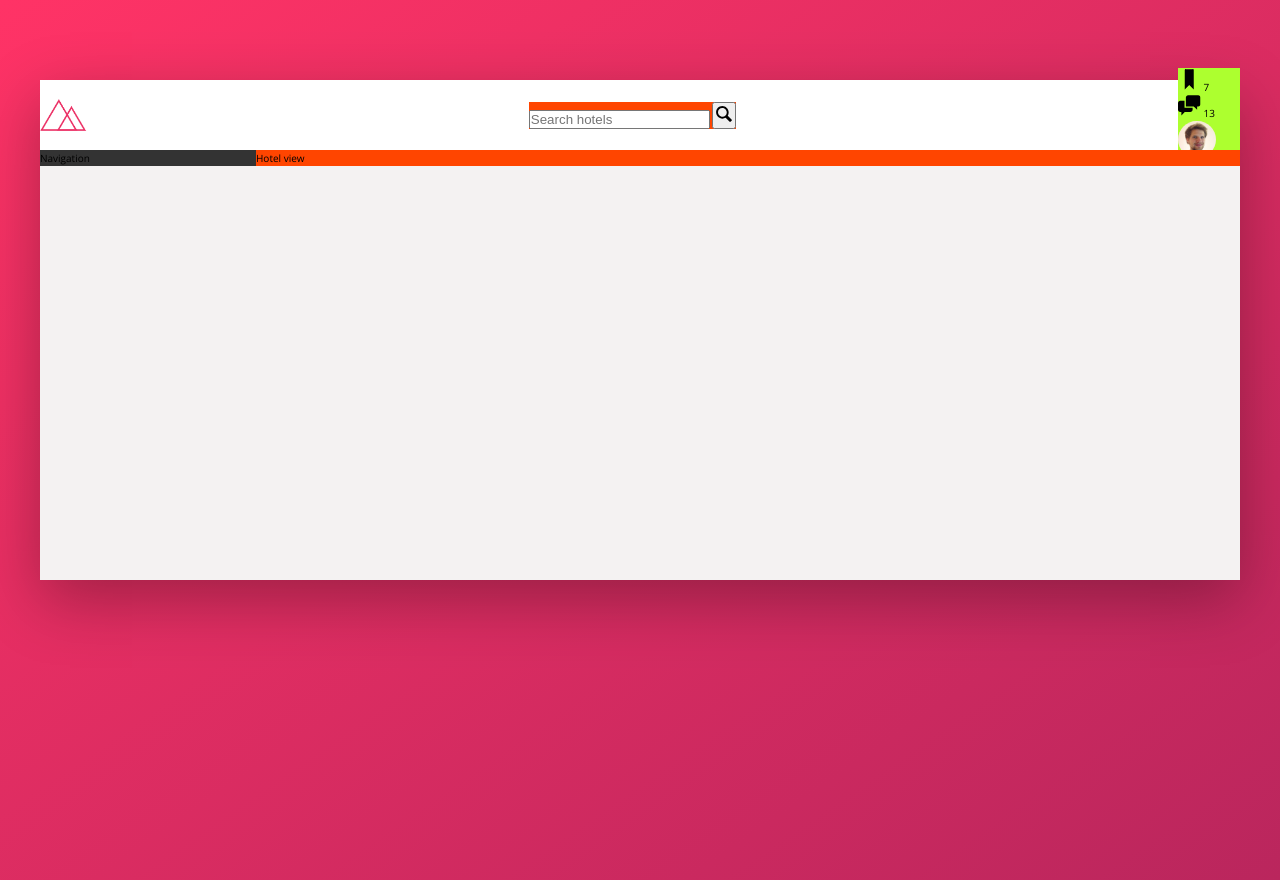
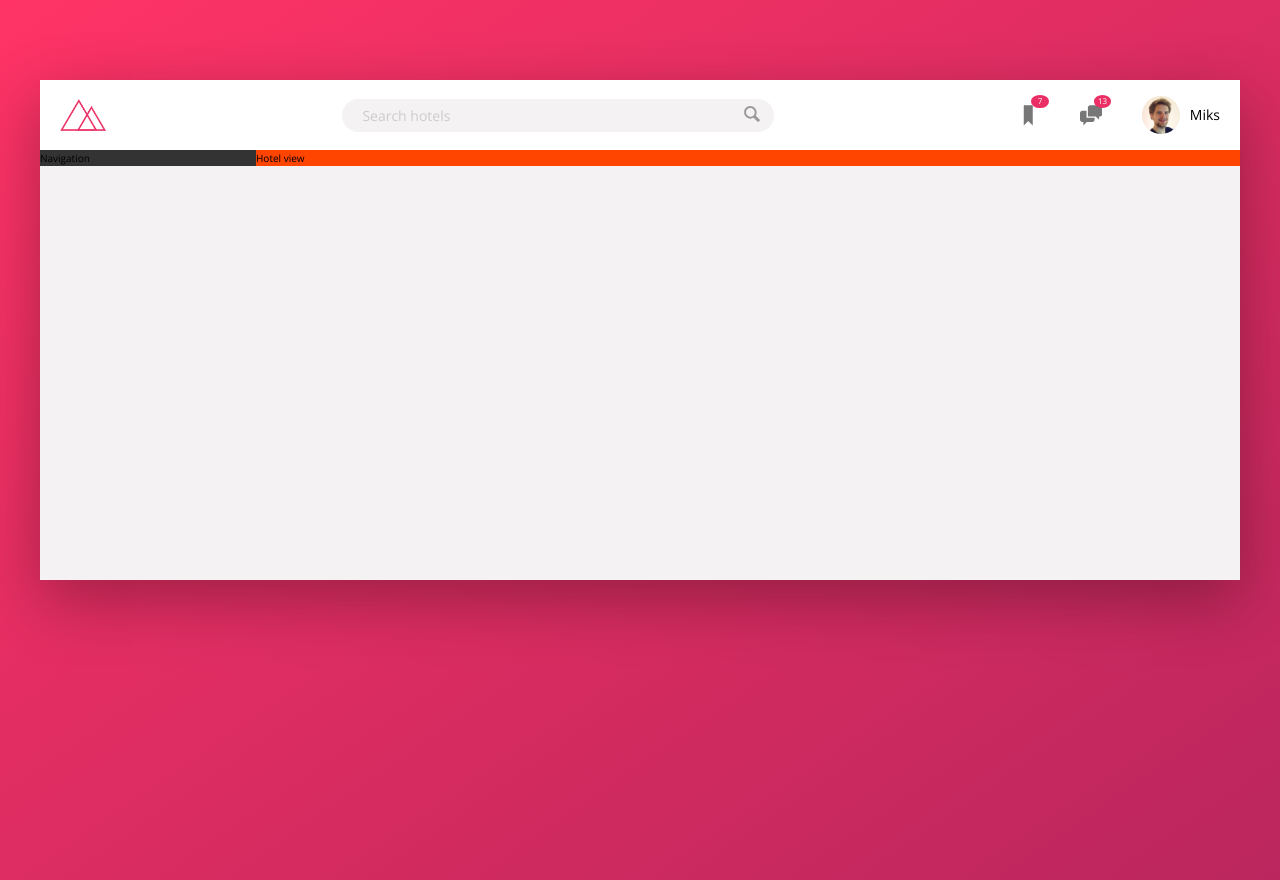
Before and after one commit to elvenvdk/vdk_trillo, a plain HTML site: page index.html in a window 1280 px wide. Drawn offline with nearby package versions, Linux system fonts and the light colour scheme.

Commit message:
Add styling

```diff
--- a/css/style.css
+++ b/css/style.css
@@ -51,22 +51,80 @@ body {
   min-height: 100vh; }
 
 .logo {
-  height: 3.25rem; }
+  height: 3.25rem;
+  margin-left: 2rem; }
 
 .search {
-  background-color: orangered; }
+  flex: 0 0 40%;
+  display: flex;
+  align-items: center;
+  justify-content: center; }
+  .search__input {
+    font-family: inherit;
+    font-size: inherit;
+    background-color: var(--color-grey-light-2);
+    border: none;
+    padding: .7rem 2rem;
+    border-radius: 100px;
+    width: 90%;
+    transition: all .4s;
+    margin-right: -3.25rem; }
+    .search__input:focus {
+      outline: none;
+      width: 100%;
+      background-color: var(--color-grey-light-3); }
+    .search__input::-webkit-input-placeholder {
+      font-weight: 100;
+      color: var(--color-grey-light-4); }
+  .search__input:focus + .search__button {
+    background-color: var(--color-grey-light-2); }
+  .search__button {
+    border: none;
+    background-color: var(--color-grey-light-2); }
+    .search__button:focus {
+      outline: none; }
+    .search__button:active {
+      transform: translateY(2px); }
   .search__icon {
     height: 2rem;
-    width: 2rem; }
+    width: 2rem;
+    fill: var(--color-grey-dark-3); }
 
 .user-nav {
-  background-color: greenyellow; }
+  align-self: stretch;
+  display: flex;
+  align-items: center; }
+  .user-nav > div {
+    padding: 0 2rem;
+    cursor: pointer;
+    height: 100%;
+    display: flex;
+    align-items: center; }
+  .user-nav > div:hover {
+    background-color: var(--color-grey-light-2); }
+  .user-nav__icon-box {
+    position: relative; }
   .user-nav__icon {
     height: 2.25rem;
-    width: 2.25rem; }
+    width: 2.25rem;
+    fill: var(--color-grey-dark-2); }
+  .user-nav__notification {
+    font-size: .8rem;
+    height: 1.75;
+    width: 1.75rem;
+    border-radius: 50%;
+    background-color: var(--color-primary);
+    color: #fff;
+    position: absolute;
+    top: 1.5rem;
+    right: 1.1rem;
+    display: flex;
+    justify-content: center;
+    align-items: center; }
   .user-nav__user-photo {
     height: 3.75rem;
-    border-radius: 50%; }
+    border-radius: 50%;
+    margin-right: 1rem; }
 
 .container {
   max-width: 120rem;
@@ -76,6 +134,7 @@ body {
   min-height: 50rem; }
 
 .header {
+  font-size: 1.4rem;
   height: 7rem;
   background-color: #fff;
   border-bottom: var(--color-grey-light-2);
--- a/index.html
+++ b/index.html
@@ -24,13 +24,13 @@
               </button>
             </form>
             <nav class="user-nav">
-              <div class="user-nav__nav__box">
+              <div class="user-nav__icon-box">
                 <svg class="user-nav__icon">
                     <use xlink:href="img/sprite.svg#icon-bookmark"></use>
                 </svg>
-                <span class="user-nav__notifications">7</span>
+                <span class="user-nav__notification">7</span>
               </div>
-              <div class="user-nav__nav__box">
+              <div class="user-nav__icon-box">
                 <svg class="user-nav__icon">
                     <use xlink:href="img/sprite.svg#icon-chat"></use>
                 </svg>
--- a/sass/_components.scss
+++ b/sass/_components.scss
@@ -3,6 +3,7 @@
 
 .logo {
   height: 3.25rem;
+  margin-left: 2rem;
 }
 
 
@@ -11,18 +12,58 @@
 /////////////////////////////
 // SEARCH
 .search {
-  background-color: orangered;
+  // background-color: orangered;
+  flex: 0 0 40%;
+
+  display: flex;
+  align-items: center; // centrer elements along cross axis
+  justify-content: center; // center along main axis
+
+
   &__input {
+    font-family: inherit;
+    font-size: inherit;
+    background-color: var(--color-grey-light-2);
+    border: none;
+    padding: .7rem 2rem;
+    border-radius: 100px;
+    width: 90%;
+    transition: all .4s; // ANIMATION
+    margin-right: -3.25rem;
 
+    &:focus {
+      outline: none;
+      width: 100%;
+      background-color: var(--color-grey-light-3);
+    }
+
+    &::-webkit-input-placeholder {
+      font-weight: 100;
+      color: var(--color-grey-light-4);
+    }
+  }
+
+  &__input:focus + &__button {
+    background-color: var(--color-grey-light-2);
   }
 
   &__button {
+    border: none;
+    background-color: var(--color-grey-light-2);
 
+    &:focus {
+      outline: none;
+    }
+
+    &:active {
+      transform: translateY(2px);
+    }
   }
 
   &__icon {
     height: 2rem;
     width: 2rem;
+    fill: var(--color-grey-dark-3);
   }
 }
 
@@ -34,14 +75,48 @@
 // USER NAVIGATION
 
 .user-nav {
-  background-color: greenyellow;
+  align-self: stretch;
+
+  display: flex;
+  align-items: center;
+
+  & > div {
+    padding: 0 2rem;
+    cursor: pointer;
+    height: 100%;
+    display: flex;
+    align-items: center;
+  }
+
+  & > div:hover {
+    background-color: var(--color-grey-light-2);
+
+  }
+
   &__icon-box {
-
+    position: relative;
   }
 
   &__icon {
     height: 2.25rem;
     width: 2.25rem;
+    fill: var(--color-grey-dark-2);
+  }
+
+  &__notification {
+    font-size: .8rem;
+    height: 1.75;
+    width: 1.75rem;
+    border-radius: 50%;
+    background-color: var(--color-primary);
+    color: #fff;
+    position: absolute;
+    top: 1.5rem;
+    right: 1.1rem;
+
+    display: flex;
+    justify-content: center;
+    align-items: center;
   }
 
   &__user {
@@ -51,9 +126,6 @@
   &__user-photo {
     height: 3.75rem;
     border-radius: 50%;
-  }
-
-  &__user-name {
-
+    margin-right: 1rem;
   }
 }
--- a/sass/_layout.scss
+++ b/sass/_layout.scss
@@ -8,6 +8,7 @@
 }
 
 .header {
+  font-size: 1.4rem;
   height: 7rem;
   background-color: #fff;
   border-bottom: var(--color-grey-light-2);
```
